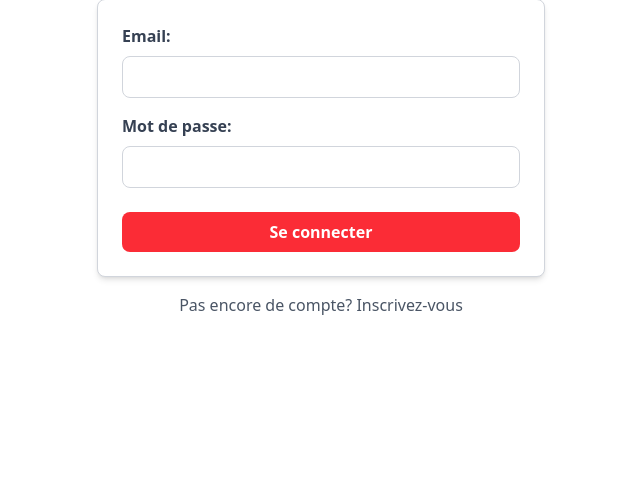
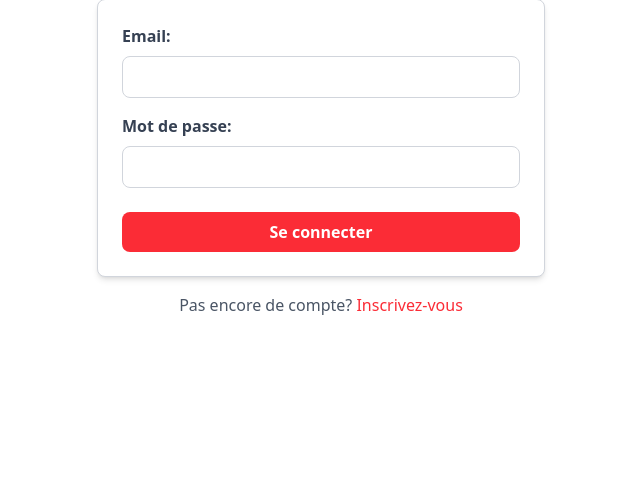
Before and after one commit to maxenceb91/Pokedex, a PHP site: page /pages/login.php in a window 1280 px wide. Shown: the part 261-750 px from the top of the page, without its empty margins (319-959 px from the left). Run offline with PHP 8.4, Linux system fonts and the light colour scheme; data that the repository does not hold is empty.

Commit message:
fix: enhance registration and login links with improved styling

```diff
--- a/www/pages/login.php
+++ b/www/pages/login.php
@@ -43,6 +43,6 @@ if ($_SERVER['REQUEST_METHOD'] === 'POST') {
 
             <button type="submit" class="w-full bg-red-500 hover:bg-red-600 text-white font-semibold py-2 px-4 rounded-lg transition duration-200">Se connecter</button>
         </form>
-        <a href="register.php" class="block text-center text-gray-600 mt-4 hover:text-gray-800">Pas encore de compte? Inscrivez-vous</a>
+        <a href="register.php" class="block text-center text-gray-600 mt-4 hover:text-gray-800">Pas encore de compte? <span class="text-red-500 hover:text-red-700">Inscrivez-vous</span></a>
     </div>
 </body>
--- a/www/pages/register.php
+++ b/www/pages/register.php
@@ -64,6 +64,6 @@ if ($_SERVER['REQUEST_METHOD'] === 'POST') {
 
             <button type="submit" class="w-full bg-red-500 hover:bg-red-600 text-white font-semibold py-2 px-4 rounded-lg transition duration-200">S'inscrire</button>
         </form>
-        <a href="login.php" class="block text-center text-gray-600 mt-4 hover:text-gray-800">Déjà un compte? Connectez-vous</a>
+        <a href="login.php" class="block text-center text-gray-600 mt-4 hover:text-gray-800">Déjà un compte? <span class="text-red-500 hover:text-red-700">Connectez-vous</span></a>
     </div>
 </body>
```
